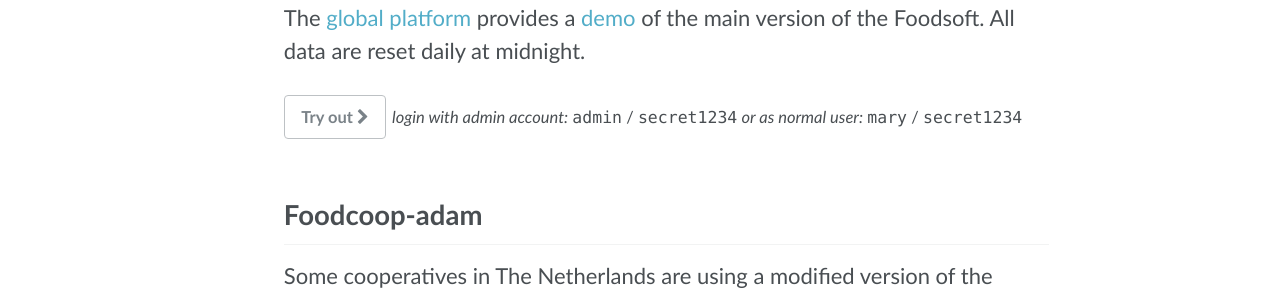
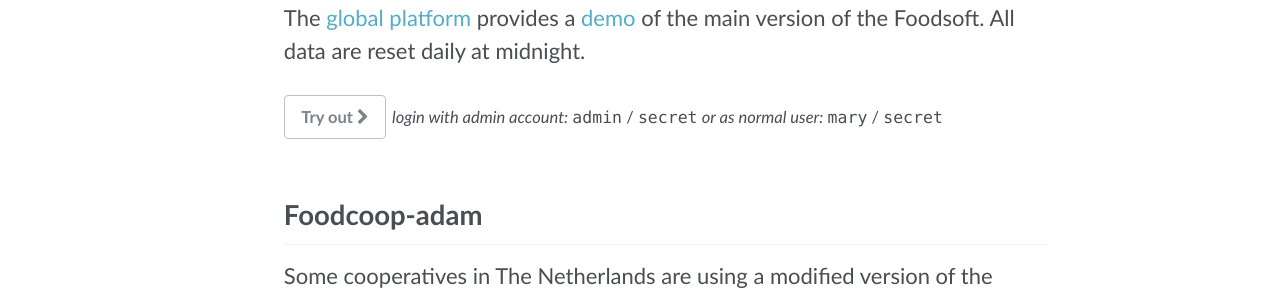
Before and after one commit to foodcoops/foodcoops.github.io, a Jekyll site: the page built from demo.md, in a window 1280 px wide and 1300 px high. Shown: the part 637-935 px from the top of the window. Built offline with Jekyll 4.4.1, drawn with Linux system fonts in a browser that asks for light colours.

Commit message:
Update demo login credentials

```diff
--- a/demo.md
+++ b/demo.md
@@ -22,8 +22,8 @@
 
 <a href="https://demo.foodcoops.net" rel="nofollow" class="btn btn--inverse">Try out <i class="fa fa-chevron-right"></i></a>
 <small>
-  _login with admin account:_ `admin` / `secret1234`
-  _or as normal user:_ `mary` / `secret1234`
+  _login with admin account:_ `admin` / `secret`
+  _or as normal user:_ `mary` / `secret`
 </small>
 
 
```
